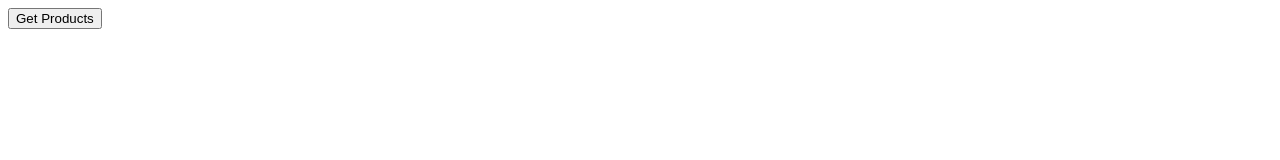
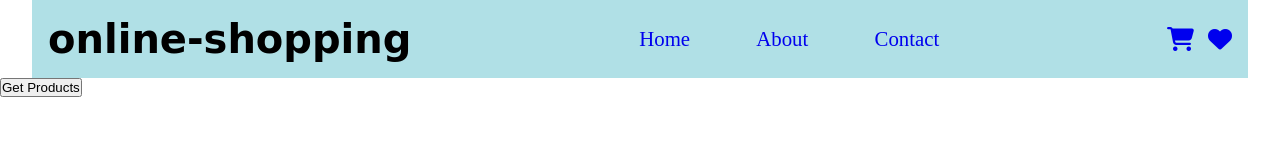
Before and after one commit to arianecrestani/online-shopping, a plain HTML site: page index.html in a window 1280 px wide. Drawn offline with Linux system fonts and the light colour scheme; no server answers; a web font is replaced by a local one.

Commit message:
create nav bar

```diff
--- a/index.html
+++ b/index.html
@@ -5,10 +5,25 @@
     <meta http-equiv="X-UA-Compatible" content="IE=edge">
     <meta name="viewport" content="width=device-width, initial-scale=1.0">
     <script src="https://kit.fontawesome.com/a0e4aef26a.js" crossorigin="anonymous"></script>
-    <link rel="stylesheet" href="style.css" />
+    <link href="https://fonts.googleapis.com/css2?family=Shalimar&display=swap" rel="stylesheet">
+    <link rel="stylesheet" href="./styles/header.css"/>
     <title>onlineShopping</title>
 </head>
 <body>
+    <header>
+        <nav class="nav-bar">
+            <h1 class="logo">online-shopping</h1>
+            <ul class="nav-links">
+                <li><a href="#">Home</a></li>
+                <li><a href="#">About</a></li>
+                <li><a href="#">Contact</a></li>
+            </ul>
+            <div class="nav-icons">
+                <a href="#"><i class="fas fa-shopping-cart"></i></a>
+                <a href="#"><i class="fas fa-heart"></i></a>
+            </div>
+        </nav>
+    </header>
     <button onclick="getProducts()">Get Products</button>
     <div id="My products"></div>
     <script src="index.js"></script>
--- /dev/null
+++ b/styles/header.css
@@ -0,0 +1,36 @@
+* {
+    margin: 0;
+    padding: 0;
+    box-sizing: border-box;
+}
+.nav-bar {
+    background-color: powderblue;
+    display: flex;
+    justify-content: space-between;
+    align-items: center;
+    margin: 0 2rem;
+    padding: 1rem;
+}
+.logo {
+    font-family: 'Shalimar', cursive;
+    font-size: 2.5rem;
+}
+.nav-links {
+    display: flex;
+    width: 300px;
+    justify-content: space-between;
+}
+.nav-links li {
+    list-style: none;
+}
+.nav-links a {
+    text-decoration: none;
+    font-size: 1.3rem;
+}
+.nav-icons .fas{
+    font-size: 1.5rem;
+
+}
+.nav-icons .fa-shopping-cart {
+    margin-right: 10px;
+}
```
Also changed, not shown: style.css (deleted).
